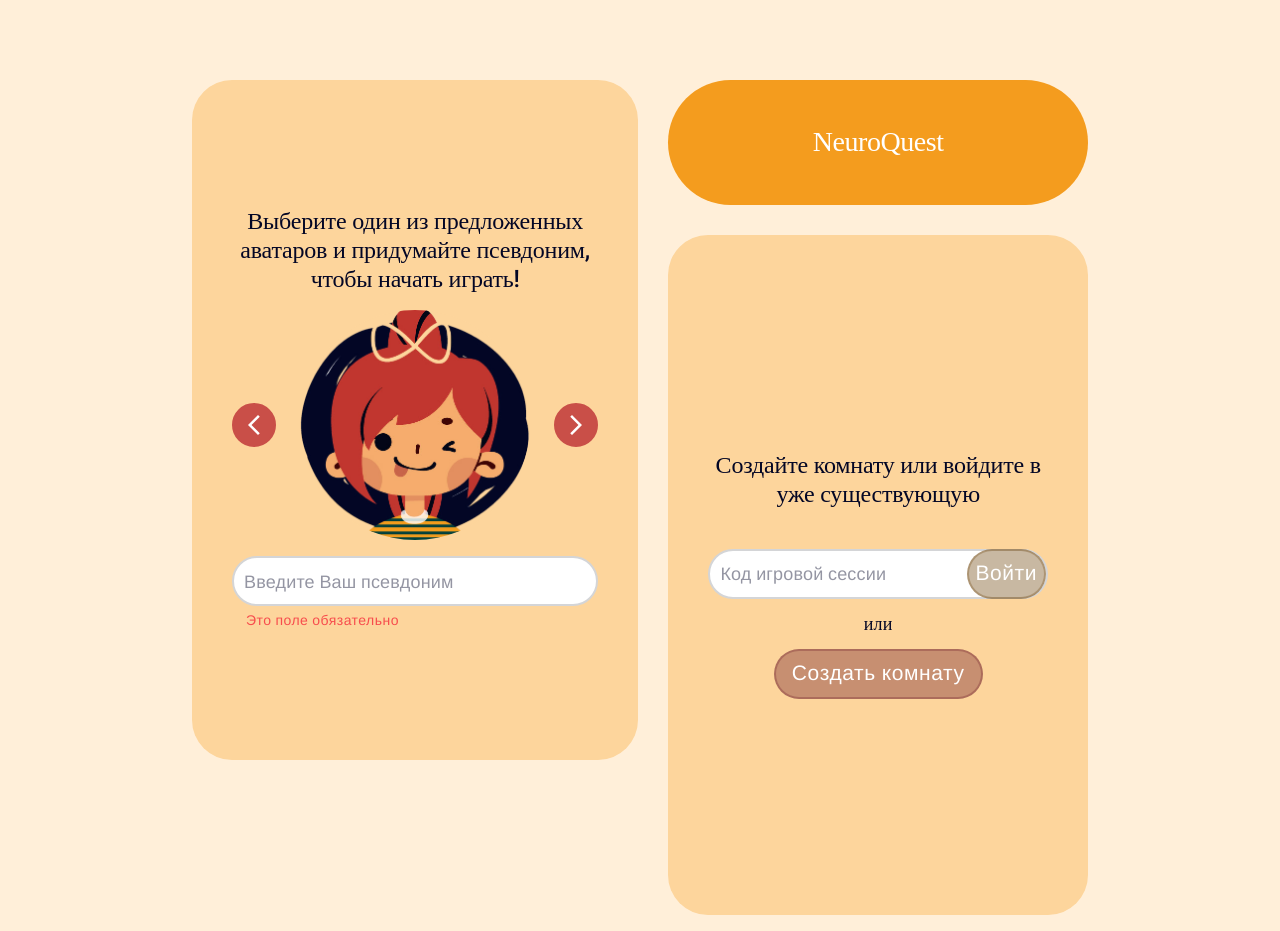
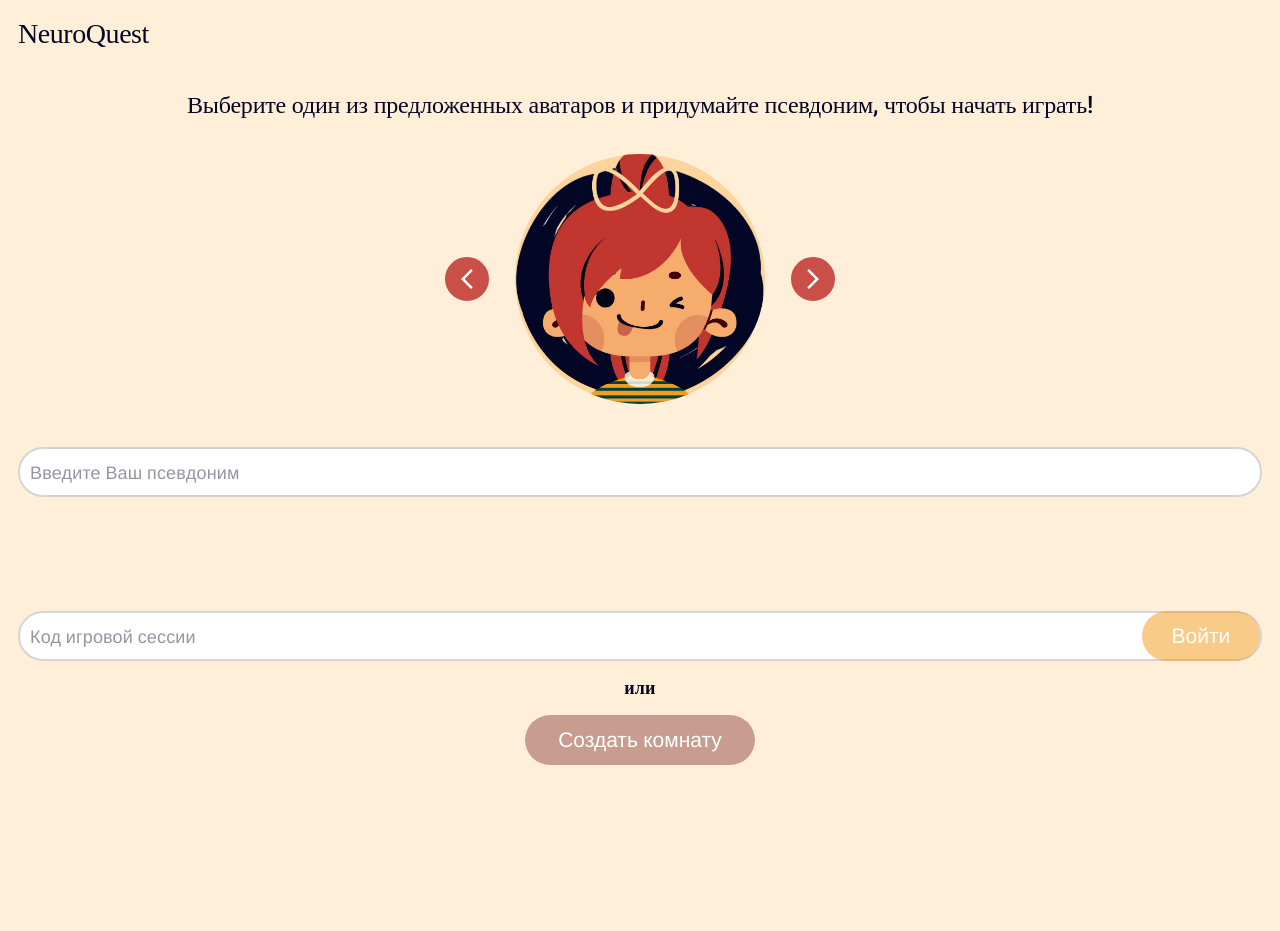
Before and after one commit to oop-expert/tensorPractice2024, a React (Vite) app in the folder frontend/: page / in a window 1280 px wide. After the commit the page ends 800 px from the top, so only its background shows below. Built offline with nearby package versions, Linux system fonts and the light colour scheme; a web font is replaced by a local one.

Commit message:
Fixes MainPage

```diff
--- a/frontend/src/App.css
+++ b/frontend/src/App.css
@@ -1,7 +1,22 @@
 #root {
+  height: 100%;
   max-width: 1280px;
   margin: 0 auto;
-  text-align: center;
+  padding: 0 18px;
+  display: flex;
+  flex-direction: column;
+}
+
+.app {
+  height: 100%;
+  display: flex;
+  flex-direction: column;
+  justify-content: space-between;
+}
+
+html, body {
+  height: 100%;
+  margin: 0;
 }
 
 .card {
--- a/frontend/src/components/MainAppBar.tsx
+++ b/frontend/src/components/MainAppBar.tsx
@@ -21,17 +21,15 @@ const getHeaderSx = (isMobile: boolean, isVTablet: boolean, isInternal: boolean)
     };
   } else if(isMobile) {
     return {
-      height: '10vh',
       boxShadow: 'none',
       borderEndStartRadius: 50,
       borderEndEndRadius: 50,
       maxWidth: '100%',
-      margin: '0 auto',
-      marginBottom: 0,
       display: 'flex',
       flexDirection: 'row',
       justifyContent: 'space-between',
-      alignItems: 'center'
+      alignItems: 'center',
+      marginTop: '18px'
     };
   }
   return (
--- a/frontend/src/components/PanelGroup.tsx
+++ b/frontend/src/components/PanelGroup.tsx
@@ -1,7 +1,7 @@
 import { Box } from '@mui/material';
 import PanelProps from '../utils/types/PanelProps';
 
-export default function PanelGroup({children, direction='row', justifyContent='unset', width='100%', height='inherit', gap=0, margin=0, hidden=false, sx={}}: PanelProps) {
+export default function PanelGroup({children, direction='row', justifyContent='unset', height, width='100%', gap=0, margin=0, hidden=false, sx={}}: PanelProps) {
   return (
     <Box
       display={hidden ? 'none' : 'flex'}
@@ -10,7 +10,6 @@ export default function PanelGroup({children, direction='row', justifyContent='u
       gap={gap}
       width={width}
       height={height}
-      minHeight='fit-content'
       margin={margin}
       sx={sx}>
         {children}
--- a/frontend/src/components/RegistrationForm.tsx
+++ b/frontend/src/components/RegistrationForm.tsx
@@ -30,7 +30,7 @@ export default function RegistrationForm({width='100%', padding=5}: {width?: num
   const dispatch = useAppDispatch();
 
   const [avatarId, dispatchAvatarId] = useReducer(avatarIdReducer, 0);
-  const [username, setUsername] = useState<string>('');
+  const [username, setUsername] = useState<string | null>(null);
 
   const avatar = AVATARS[avatarId];
 
@@ -44,16 +44,15 @@ export default function RegistrationForm({width='100%', padding=5}: {width?: num
 
   return (
     <Panel isMatchingMobile={isMobile} width={width} padding={padding} gap={isMobile ? '1vh' : 2} sx={{justifyContent: 'center'}}>
-      <Typography variant='h2'>
-        Выберите один из предложенных аватаров и придумайте псевдоним, чтобы начать играть!
-      </Typography>
+
 
       <Box
         sx={{
           display: 'flex',
           gap: isMobile ? FormAvatarValues.MOBILE_GAP : FormAvatarValues.DESKTOP_GAP,
           alignItems: 'center',
-          marginX: 'auto'
+          marginX: 'auto',
+          //marginTop:'35px'
         }}>
         <IconButton color='primary' onClick={() => dispatchAvatarId(-1)}>
           <ArrowBackIosNewIcon />
@@ -70,12 +69,12 @@ export default function RegistrationForm({width='100%', padding=5}: {width?: num
         </IconButton>
       </Box>
 
-      <TextField
+      <TextField sx={{marginTop:'35px'}}
         id='username'
         placeholder='Введите Ваш псевдоним'
         required
         error={!username}
-        helperText={!username ? 'Это поле обязательно' : ''}
+        helperText={username === null ? '' : 'Это поле обязательно'}
         onChange={onUsernameChange}/>
     </Panel>
   );
--- a/frontend/src/index.css
+++ b/frontend/src/index.css
@@ -1,6 +1,6 @@
-body {
+/* body {
   margin: 0 2vw 2vh;
-}
+} */
 
 :root {
   font-family: Inter, system-ui, Avenir, Helvetica, Arial, sans-serif;
--- a/frontend/src/utils/Theme.ts
+++ b/frontend/src/utils/Theme.ts
@@ -4,10 +4,10 @@ import { Colors } from "./utils";
 const Breakpoints: BreakpointsOptions = {
   values: {
     xs: 0,
-    sm: 600,
-    md: 800,
-    lg: 1100,
-    xl: 1600,
+    sm: 9999,
+    lg: 9999,
+    md: 9999,
+    xl: 9999
   }
 }
 
@@ -56,7 +56,10 @@ const ButtonOptions: Components<Omit<Theme, 'components'>>['MuiButton'] = {
     sx: {
       borderRadius: 50,
       boxShadow: 'none',
+      paddingX:'33px',
       fontSize: 21,
+      letterSpacing: 'initial',
+      fontWeight:'initial',
       [defaultTheme.breakpoints.up('xl')]: {
         fontSize: 30,
       },
@@ -79,7 +82,7 @@ const ButtonOptions: Components<Omit<Theme, 'components'>>['MuiButton'] = {
       paddingX: 5,
       color: Colors.Text.ON_BUTTON,
       backgroundColor: Colors.PrimaryButton.ACTIVE,
-      border: 'solid 2px',
+      border: 'none',
       borderColor: Colors.PrimaryButton.ACTIVE,
       '&:hover': {
         color: Colors.Text.HIGHLIGHT_MAJOR,
@@ -105,7 +108,7 @@ const ButtonOptions: Components<Omit<Theme, 'components'>>['MuiButton'] = {
       paddingX: 5,
       color: Colors.Text.ON_BUTTON,
       backgroundColor: Colors.SecondaryButton.ACTIVE,
-      border: 'solid 2px',
+      border: 'none',
       borderColor: Colors.SecondaryButton.ACTIVE,
       '&:hover': {
         color: Colors.Text.HIGHLIGHT_MINOR,
--- a/frontend/src/utils/utils.ts
+++ b/frontend/src/utils/utils.ts
@@ -19,7 +19,7 @@ export const Colors = {
   },
   SecondaryButton: {
     ACTIVE: '#F49C1E',
-    DISABLED: '#91724780',
+    DISABLED: '#f49c1e85',
     HOVERED: '#FFFFFF',
     CLICKED: '#FFE8C7'
   },
--- a/frontend/src/views/MainPage.tsx
+++ b/frontend/src/views/MainPage.tsx
@@ -1,4 +1,4 @@
-import { Button, CircularProgress, Divider, TextField, Typography } from '@mui/material';
+import { Box, Button, CircularProgress, Divider, TextField, Typography } from '@mui/material';
 import { useEffect, useState } from 'react';
 import RegistrationForm from '../components/RegistrationForm';
 import { useNavigate } from 'react-router-dom';
@@ -19,7 +19,7 @@ const V_TABLET_MAIN_PANEL_MARGIN = '15% auto 0';
 
 const getPanelMargin = (isMobile: boolean, isHTablet: boolean, isVTablet: boolean) => {
   if(isMobile) {
-    return '1vh 0';
+    return '0 0';
   } else if(isHTablet) {
     return H_TABLET_MAIN_PANEL_MARGIN;
   } else if(isVTablet) {
@@ -59,25 +59,31 @@ export default function MainPage() {
   });
 
   return (
+    <Box className='app' >
+      <Box className='app__top-content'>
+        <Typography variant='h2' sx={{marginTop:'40px'}}>
+            Выберите один из предложенных аватаров и придумайте псевдоним, чтобы начать играть!
+        </Typography>
         <PanelGroup
           position='relative'
           direction={isDesktop || isHorizontalTablet ? 'row' : 'column'}
           margin={getPanelMargin(isMobile, isHorizontalTablet, isVerticalTablet)}
           width={isMobile ? '100%' : WIDTH_RELATIVE_TO_SCREEN}
-      height={isMobile ? '80vh' : '75vh'}
-      gap={isMobile ? '10%' : '30px'}
-      sx={{justifyContent: 'center'}}>
+          sx={{justifyContent: 'center', marginTop:'35px'}}>
             <PanelGroup direction='column'>
               <RegistrationForm />
             </PanelGroup>
 
-        <PanelGroup direction='column' gap='30px'>
+
+        </PanelGroup>
+    </Box>
+    <PanelGroup direction='column' sx={{marginBottom:'35px', marginTop:'18px'}}>
           <MainAppBar isInternal/>
 
-            <Panel gap={isMobile ? '2vh' : 5} isMatchingMobile={isMobile} height={!isDesktop && !isHorizontalTablet ? 'fit-content' : '100%'} sx={{justifyContent: 'center'}}>
+            <Panel isMatchingMobile={isMobile} height={!isDesktop && !isHorizontalTablet ? 'fit-content' : '100%'} sx={{justifyContent: 'center'}}>
               <Typography variant='h2' width={'100%'} hidden={isMobile}>Создайте комнату или войдите в уже существующую</Typography>
 
-              <FlexBox direction='column' gap={isMobile ? '1vh' : 2} sx={{width: '100%'}}>
+              <FlexBox direction='column' sx={{width: '100%'}}>
                 <TextField
                   id='code'
                   placeholder='Код игровой сессии'
@@ -99,14 +105,14 @@ export default function MainPage() {
                     }
                   )} />
 
-                <Divider textAlign='center'><Typography variant='body1'>или</Typography></Divider>
+                <Divider textAlign='center' sx={{marginTop:'18px'}}><Typography variant='body1'><b>или</b></Typography></Divider>
 
                 <Button
                   variant='contained'
                   color='primary'
                   disabled={!player.name || gameStatus === 'loading'}
                   onClick={onGameCreate}
-                  style={{width: 'max-content', minWidth: '60%', margin: '0 auto'}}>
+                  style={{ marginTop:'18px'}}>
                     {gameStatus === 'loading' ? <CircularProgress color='primary'/> : 'Создать комнату'}
                 </Button>
 
@@ -114,6 +120,6 @@ export default function MainPage() {
               </FlexBox>
           </Panel>
       </PanelGroup>
-    </PanelGroup>
+    </Box>
   );
 }
```
Lines whose indentation alone changed are shown as unchanged.
